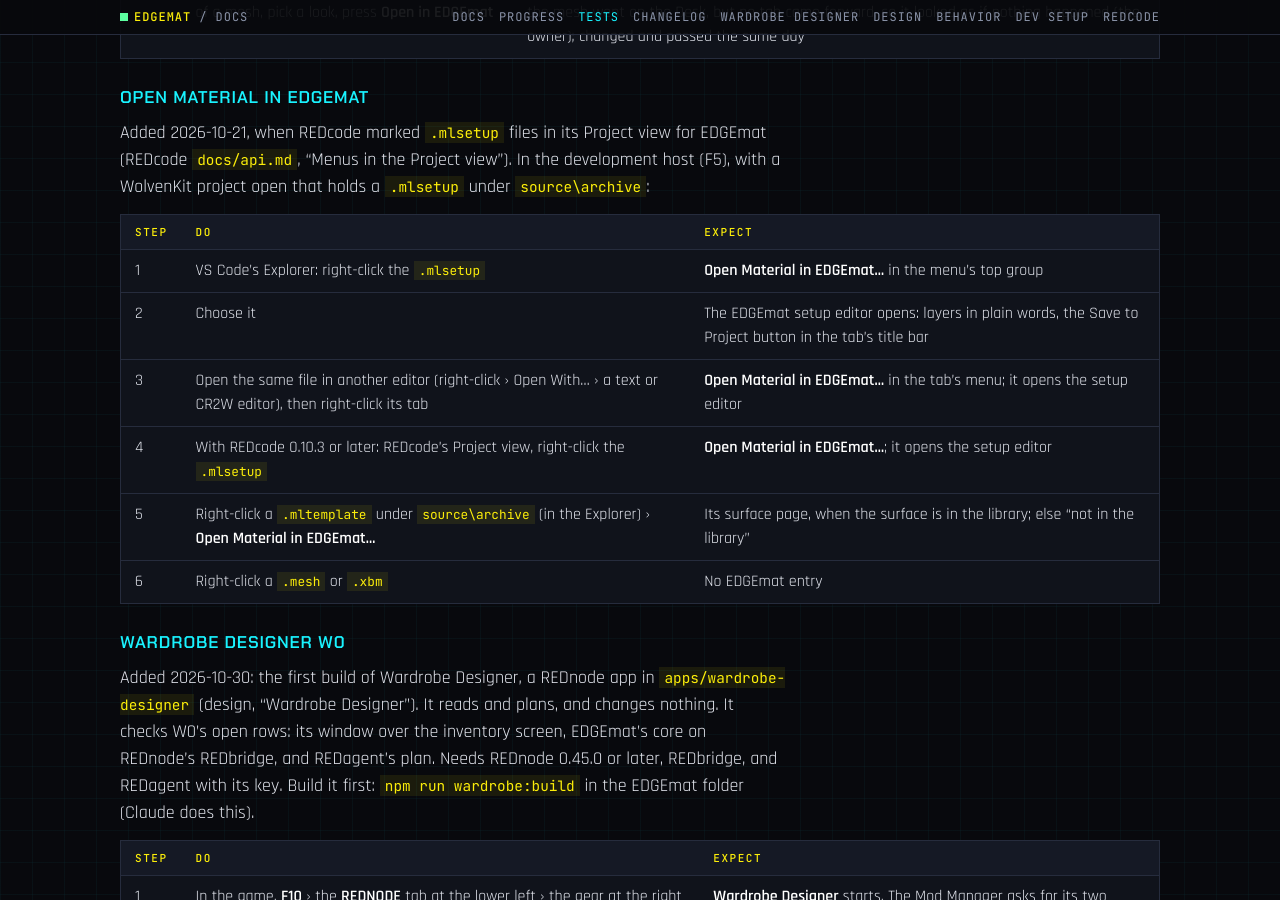
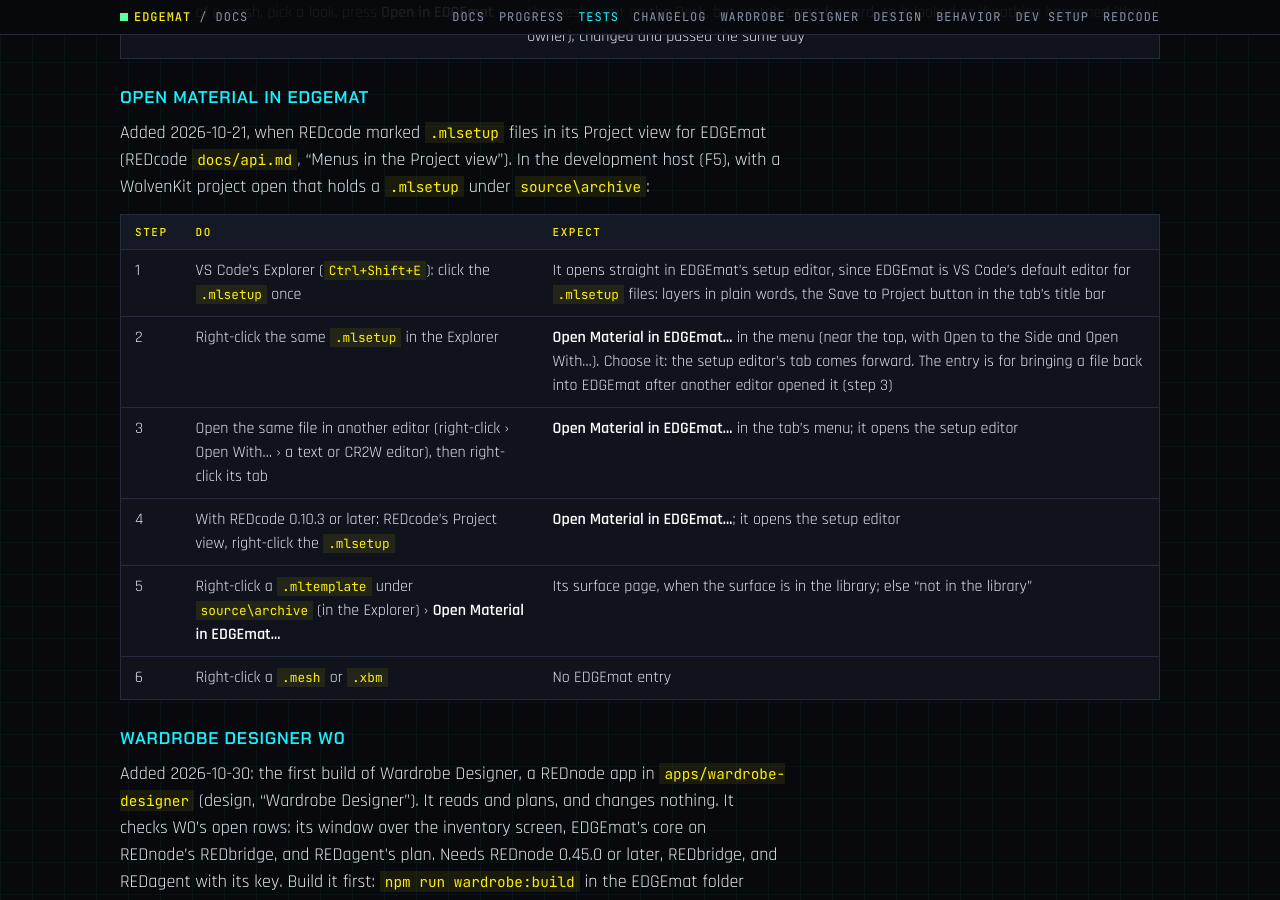
Before and after one commit to Edgemodders/EDGEmat, a Jekyll site: the page built from docs/testing.md, in a window 1280 px wide and 900 px high, scrolled down 38850 px. Built offline with Jekyll 4.4.1, drawn with Linux system fonts in a browser that asks for light colours; our own code applies the rules of GitHub Pages for plain Markdown files; some of the changed text lies outside the part shown.

Commit message:
Tests: Open Material in EDGEmat steps 1 and 2 reworded (a click already opens EDGEmat) and passed
Co-Authored-By: Claude Opus 5.5 <noreply@anthropic.com>

```diff
--- a/docs/testing.md
+++ b/docs/testing.md
@@ -32,7 +32,7 @@ Last updated 2026-10-26.
 | [Microblends and worn looks](#microblends-and-worn-looks) | By hand, F5, with REDcode | After 0.3.1 | 2026-11-13 | **Pass** (owner, laptop: steps 1 to 7; step 1 reworded to use Game Assets' Filter, not its Search pick list, which cannot be right-clicked). Earlier: **Steps 2 to 6 passed (owner, 2026-10-27).** Step 1 opened the look **green** (worn by 1 item, and before **leather** in the mesh), not **leather**: the Desk took the first look any item wears. Changed the same day to the look the most items wear, and Find got a **+** (Add to Desk) on each mesh: rerun step 1, and step 7 (new). The smoke test checks the slim-fits' leather shares (base 87%, denim with lint 0.5%, piping 6.7%) |
 | [Which item: In the game](#which-item-in-the-game) | By hand, F5, then in the game with REDnode's Console | After 0.3.1 | | Not run yet. Built 2026-10-26; the smoke test checks the lookup on the slim-fits, and `mat_find` over stdio returns `worn_by` |
 | [Open Mesh in EDGEmat](#open-mesh-in-edgemat) | By hand, F5, with REDcode | After 0.3.1 | 2026-11-13 | **Pass** (owner, laptop, 2026-11-13: every step, 1 to 7 and 4b). On the way: step 2's tooltip paths were cut off, so they wrap now; step 7 seemed to do nothing, so the look's layered material now opens in the setup editor. Earlier: **Partly run by the owner: steps 1 to 3 pass; step 4 failed** (the edit vanished from view after a tab switch, and Save to Project pointed the citizen jeans' meshes, not the project's). Both fixed the same day. Since 2026-10-25 the mesh goes on the Desk: run [The Desk](#the-desk) first, then this test from step 3 |
-| [Open Material in EDGEmat](#open-material-in-edgemat) | By hand, F5 | After 0.3.1 | | Not run yet. Type check and build pass (2026-10-21) |
+| [Open Material in EDGEmat](#open-material-in-edgemat) | By hand, F5 | After 0.3.1 | 2026-11-13 | **Steps 1 and 2 pass** (owner, laptop; reworded: a click already opens the setup editor, since it is the default editor for `.mlsetup`). Steps 3 to 6 not yet reported. Earlier: Not run yet. Type check and build pass (2026-10-21) |
 | [Keys in VS Code](#keys-in-vs-code) | By hand, F5, then Claude Code | After 0.3.1 | 2026-11-13 | **Pass** (owner, laptop: steps 1 to 7). Step 6 first failed: the copied command had no `-e` for the key (Copy skipped the keys; the same in 0.3.1); fixed the same day and passed on the rerun. Built 2026-11-11 (EDGEmat #10); the packaged VSIX has no PowerShell decryption, and `mat_generate`'s no-key answer over stdio passes. It replaces **Shared keys**, withdrawn unrun when the shared key store was shelved |
 | [Wardrobe Designer W0](#wardrobe-designer-w0) | By hand, in the game with REDnode and REDagent | W0 | 2026-10-30 | **Passed** (owner, every step): 6 worn items read in 4.6 s (with the item index of 2,074 clothing items); V's Pants' 12 layers in 2.1 s over REDnode's REDbridge, the window over the inventory screen taking clicks; three plans in 3.0 to 6.2 s for $0.09 in all, with real presets of the right color (checked with `mat_colors`) |
 | [Wardrobe Designer W1](#wardrobe-designer-w1) | By hand, in the game with REDnode and REDagent | W1 | 2026-10-30 | **Passed** (owner, every step: step 3 after the preview fix, [REDnode #28](https://github.com/Edgemodders/REDnode/issues/28); step 7 after the Restore fix, [REDnode #29](https://github.com/Edgemodders/REDnode/issues/29)). Built 2026-10-30; checked outside the game: V's Pants restyled into a scratch project twice (the second from the copy), packed (2 files), and `mat_restyle` over stdio |
@@ -515,8 +515,8 @@ Added 2026-10-21, when REDcode marked `.mlsetup` files in its Project view for E
 
 | Step | Do | Expect |
 |---|---|---|
-| 1 | VS Code's Explorer: right-click the `.mlsetup` | **Open Material in EDGEmat...** in the menu's top group |
-| 2 | Choose it | The EDGEmat setup editor opens: layers in plain words, the Save to Project button in the tab's title bar |
+| 1 | VS Code's Explorer (`Ctrl+Shift+E`): click the `.mlsetup` once | It opens straight in EDGEmat's setup editor, since EDGEmat is VS Code's default editor for `.mlsetup` files: layers in plain words, the Save to Project button in the tab's title bar |
+| 2 | Right-click the same `.mlsetup` in the Explorer | **Open Material in EDGEmat...** in the menu (near the top, with Open to the Side and Open With...). Choose it: the setup editor's tab comes forward. The entry is for bringing a file back into EDGEmat after another editor opened it (step 3) |
 | 3 | Open the same file in another editor (right-click › Open With... › a text or CR2W editor), then right-click its tab | **Open Material in EDGEmat...** in the tab's menu; it opens the setup editor |
 | 4 | With REDcode 0.10.3 or later: REDcode's Project view, right-click the `.mlsetup` | **Open Material in EDGEmat...**; it opens the setup editor |
 | 5 | Right-click a `.mltemplate` under `source\archive` (in the Explorer) › **Open Material in EDGEmat...** | Its surface page, when the surface is in the library; else "not in the library" |
```
